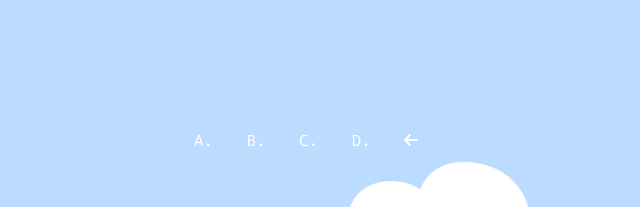
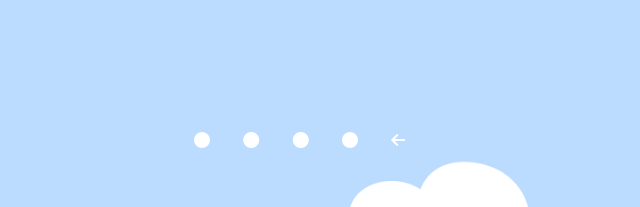
Before and after one commit to nubelab/escueladocente, a website with bundled scripts: page index.html in a window 1280 px wide. Shown: the part 1820-2027 px from the top of the page, 511-1151 px from the left. Built offline with nearby package versions, Linux system fonts and the light colour scheme; files whose address does not match are found by name.

Commit message:
Add files via upload

```diff
--- a/index.html
+++ b/index.html
@@ -226,16 +226,16 @@
       </div>
 
       <div class="col-lg-4" style="margin-left: 20px; margin-top: 70px;">
-        <div class="hover-title">A.&nbsp;&nbsp;&nbsp;</div>
+        <div class="hover-title"><i class="fas fa-circle"></i>&nbsp;&nbsp;&nbsp;</div>
         <div class="hover-image"> <img src="https://www.nubelab.cl/images/nube-escuela/nube-curricular-01.jpg"> </div>
 
-        <div class="hover-title">B.&nbsp;&nbsp;&nbsp;</div>
+        <div class="hover-title"><i class="fas fa-circle"></i>&nbsp;&nbsp;&nbsp;</div>
         <div class="hover-image"><img src="https://www.nubelab.cl/images/nube-escuela/nube-capacitaciones-04.jpg"></div>
 
-        <div class="hover-title">C.&nbsp;&nbsp;&nbsp;</div>
+        <div class="hover-title"><i class="fas fa-circle"></i>&nbsp;&nbsp;&nbsp;</div>
         <div class="hover-image"><img src="https://www.nubelab.cl/images/nube-escuela/nube-curricular-02.jpg"></div>
 
-        <div class="hover-title">D.&nbsp;&nbsp;&nbsp;</div>
+        <div class="hover-title"><i class="fas fa-circle"></i>&nbsp;&nbsp;&nbsp;</div>
         <div class="hover-image"><img src="https://www.nubelab.cl/images/nube-escuela/nube-capacitaciones-06.jpg"></div>
 
         <div class="hover-title"><i class='fas fa-arrow-left' ></i>&nbsp;&nbsp;&nbsp;</div>
```
